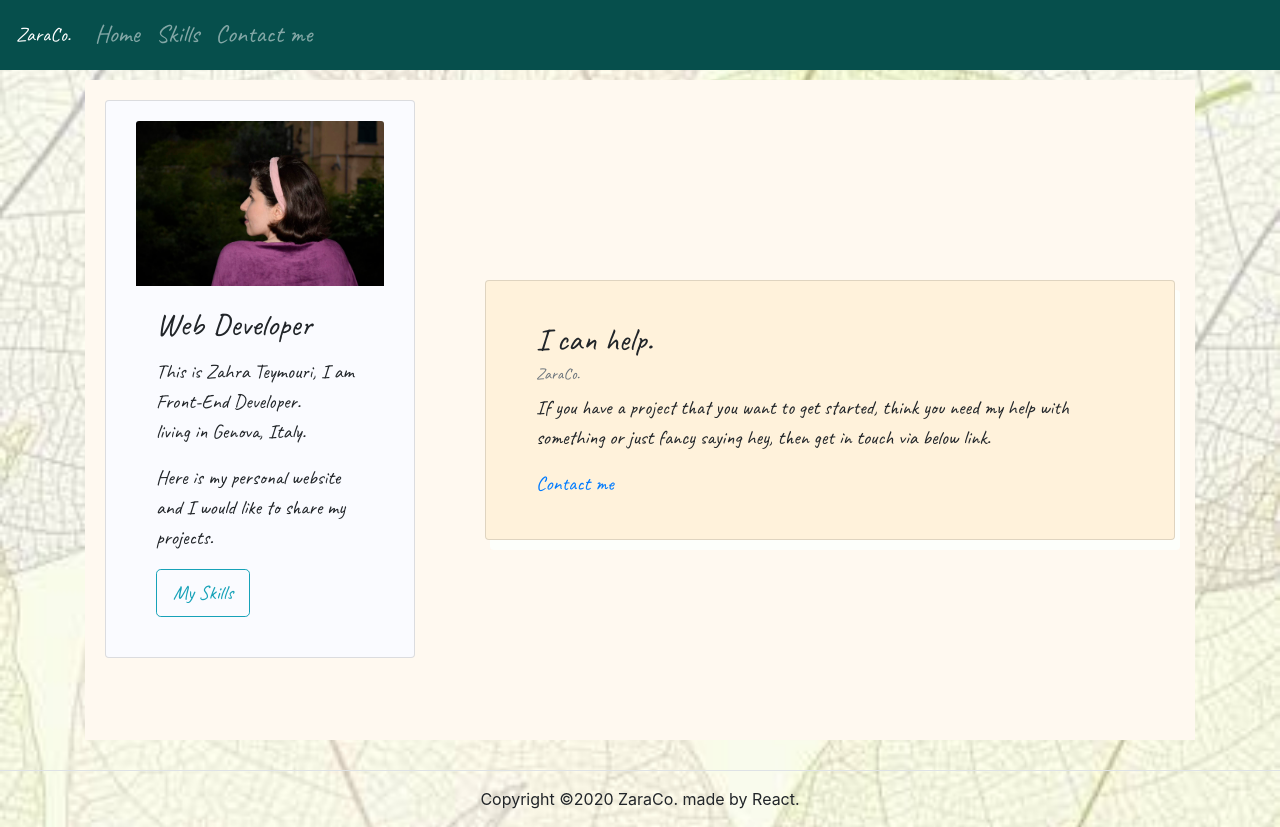
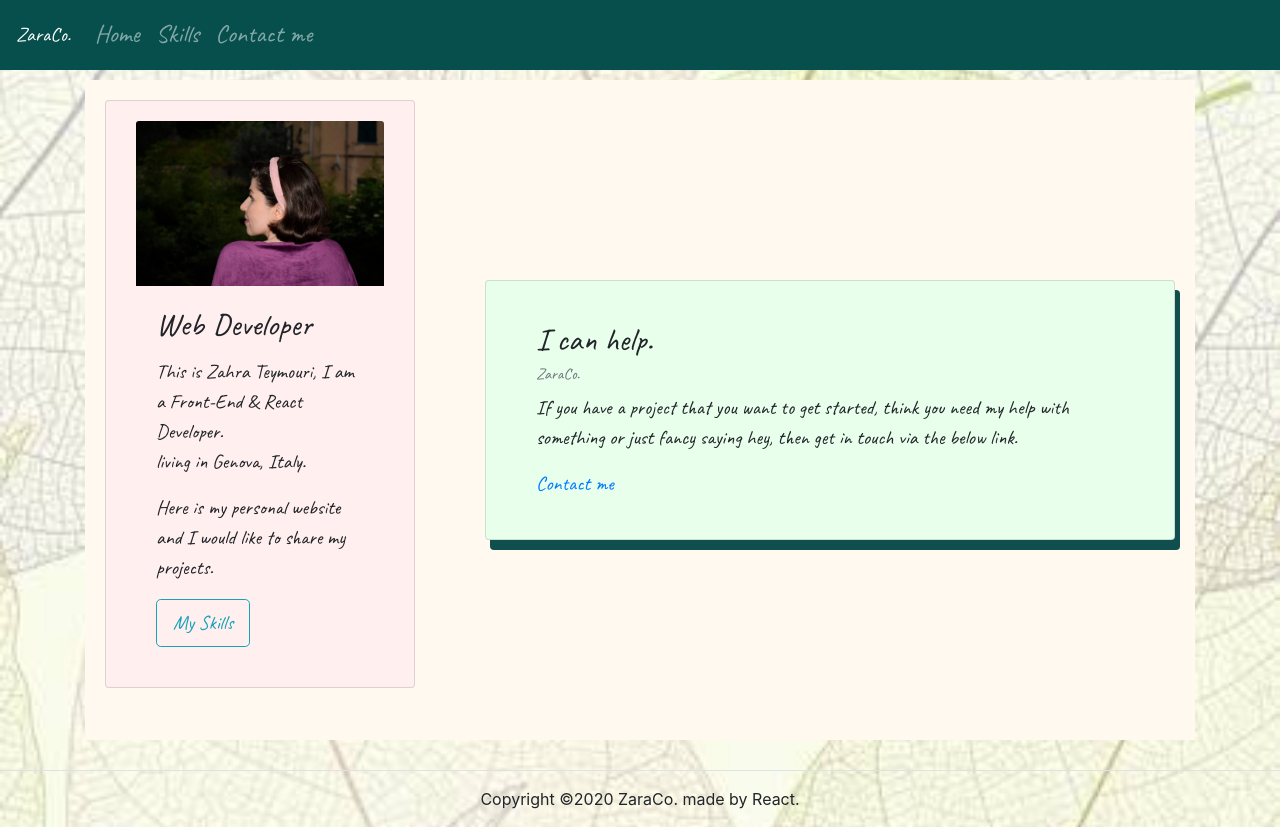
Before and after one commit to zaraco/react-zaraco-website, a React (Create React App) app: page / in a window 1280 px wide. Built offline with nearby package versions, Linux system fonts and the light colour scheme.

Commit message:
css and bootstrap improved

```diff
--- a/public/index.html
+++ b/public/index.html
@@ -7,7 +7,7 @@
     <meta name="theme-color" content="#000000" />
     <meta
       name="description"
-      content="Web site created using create-react-app"
+      content="This is Zahra Teymouri, I am a Front-End & React Developer."
     />
     <link rel="apple-touch-icon" href="%PUBLIC_URL%/logo192.png" />
     <!--
--- a/src/App.css
+++ b/src/App.css
@@ -129,15 +129,15 @@ body {
 .homecart1 {
     padding: 20px 30px;
     margin: 20px 20px;
-    background-color: #fafbff;
+    background-color: #ffefef;
 
 
 }
 
 .homecart2 {
 
-    box-shadow:  5px 10px #fdfffb;
-    background-color: #fff2db;
+    box-shadow:  5px 10px #104f4d;
+    background-color: #e8ffec;
     padding: 20px 30px;
     margin: 200px 20px;
 
--- a/src/Component/Home.js
+++ b/src/Component/Home.js
@@ -24,7 +24,7 @@ class Home extends Component {
 
                                 </Card.Title>
                                 <Card.Text>
-                                    This is Zahra Teymouri, I am Front-End Developer.
+                                    This is Zahra Teymouri, I am a Front-End & React Developer.
                                     <p> living in Genova, Italy. </p>
                                     <p> Here is my personal website and I would like to share my projects.</p>
                                 </Card.Text>
@@ -43,7 +43,7 @@ class Home extends Component {
 
                                 <Card.Subtitle className="mb-2 text-muted">ZaraCo.</Card.Subtitle>
                                 <Card.Text>
-                                    If you have a project that you want to get started, think you need my help with something or just fancy saying hey, then get in touch via below link.                                </Card.Text>
+                                    If you have a project that you want to get started, think you need my help with something or just fancy saying hey, then get in touch via the below link.                                </Card.Text>
                                 <Card.Link href="/contact">Contact me</Card.Link>
                             </Card.Body>
                         </Card>
--- a/src/Component/Skills.js
+++ b/src/Component/Skills.js
@@ -33,6 +33,9 @@ class Skills extends Component {
                 },
                 {
                     name: "Bootstrap",
+                    percent: 90
+                },{
+                    name: "Html",
                     percent: 90
                 },
                 {
```
